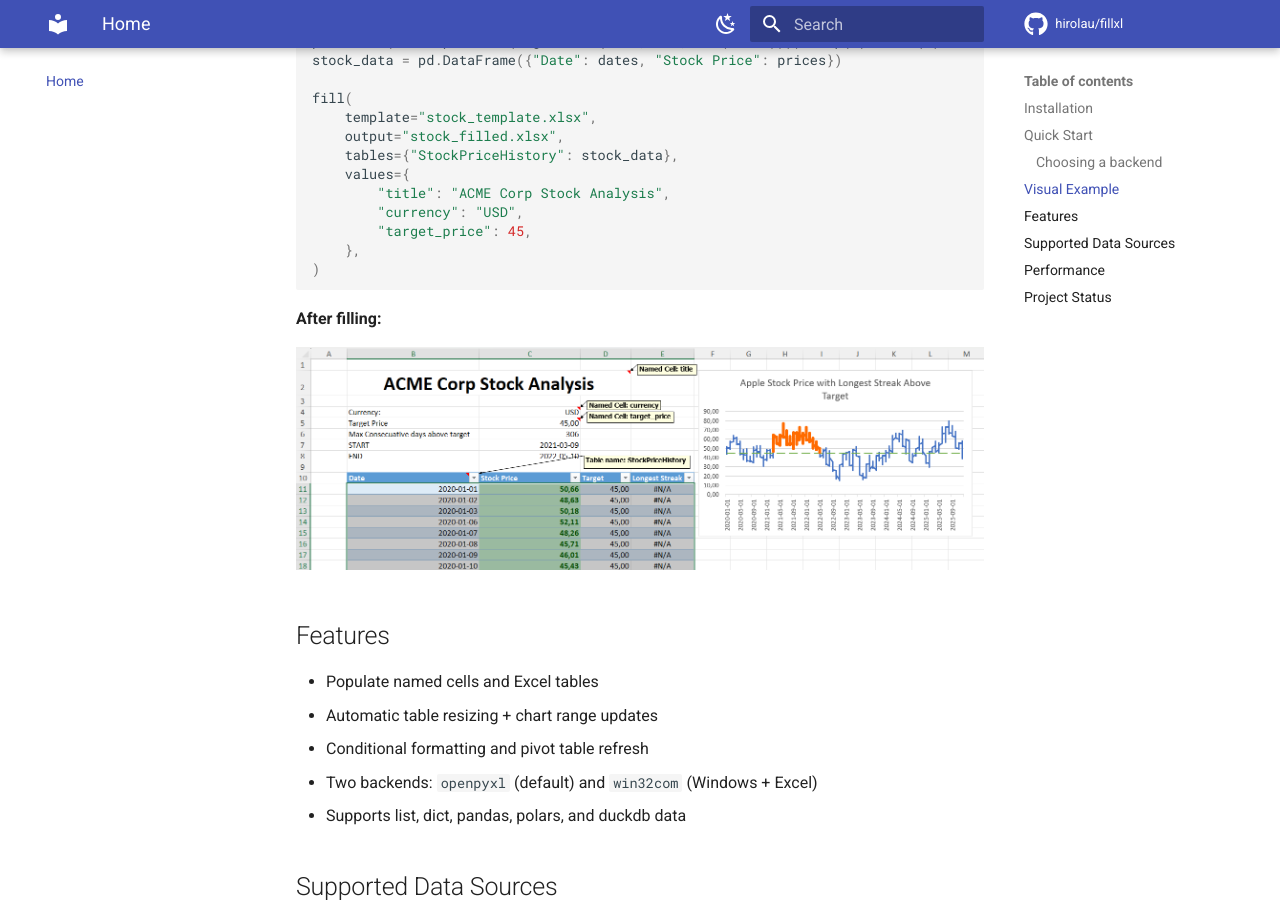
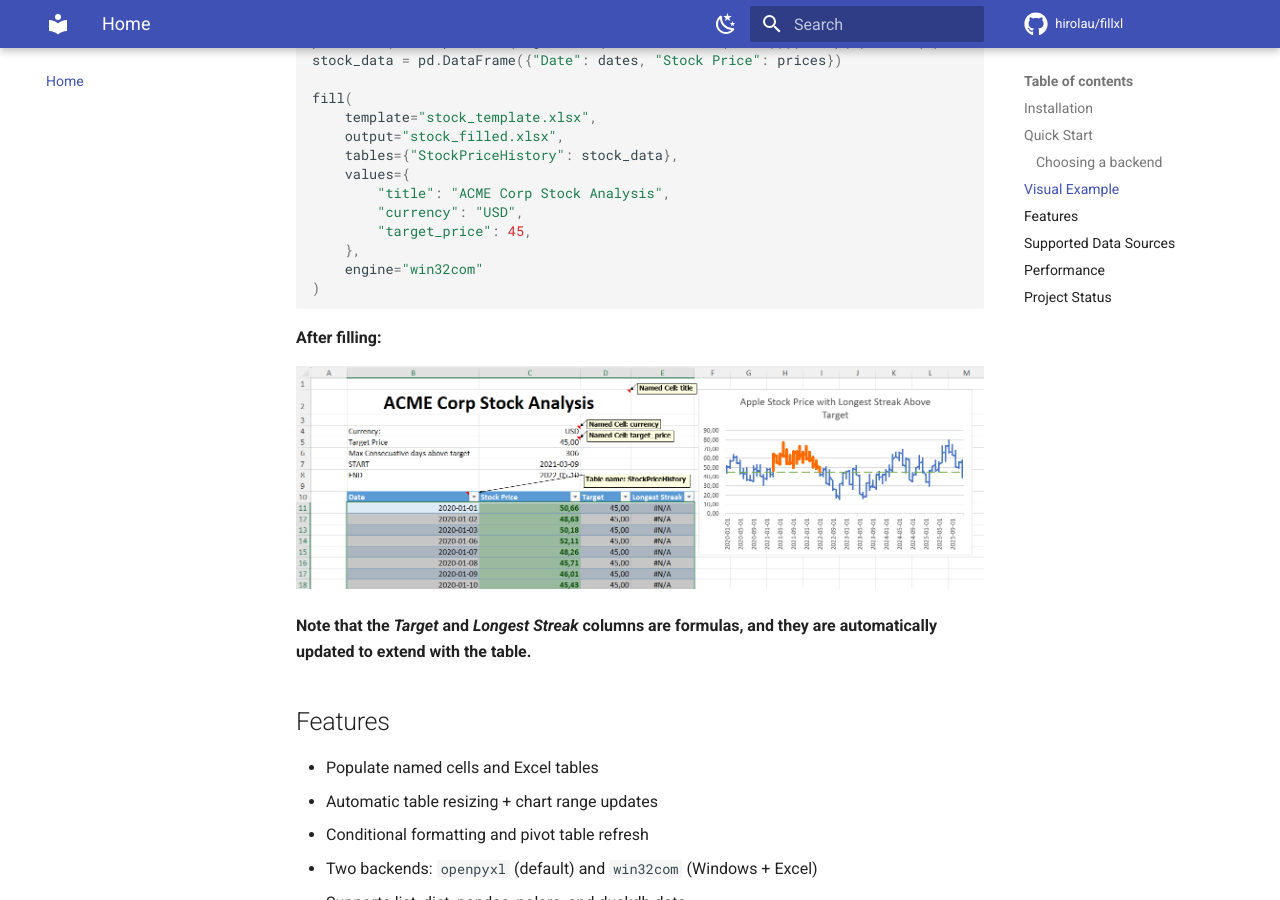
Before and after one commit to hirolau/fillxl, an MkDocs documentation site: the page built from docs/index.md, in a window 1280 px wide and 900 px high, scrolled down 1416 px. Built offline with MkDocs 1.6.1 and Material for MkDocs 9.7.7, drawn with Linux system fonts in a browser that asks for light colours; comment, search, counter and statistics services are not loaded.

Commit message:
docs: add engine=win32com and formula column note to visual example

````diff
--- a/docs/index.md
+++ b/docs/index.md
@@ -55,12 +55,15 @@ fill(
         "currency": "USD",
         "target_price": 45,
     },
+    engine="win32com"
 )
 ```
 
 **After filling:**
 
 ![After fill](screenshots/after_fill.png)
+
+**Note that the *Target* and *Longest Streak* columns are formulas, and they are automatically updated to extend with the table.**
 
 ## Features
 
````
